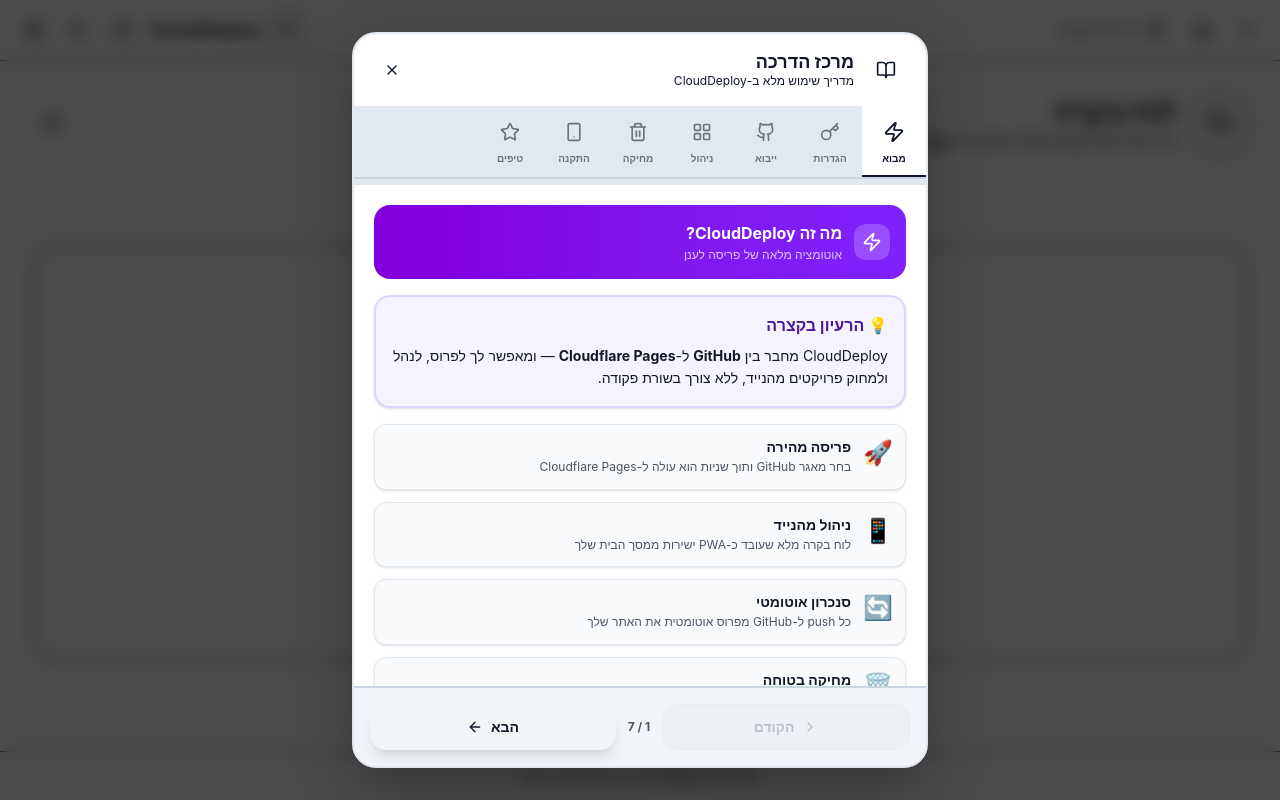
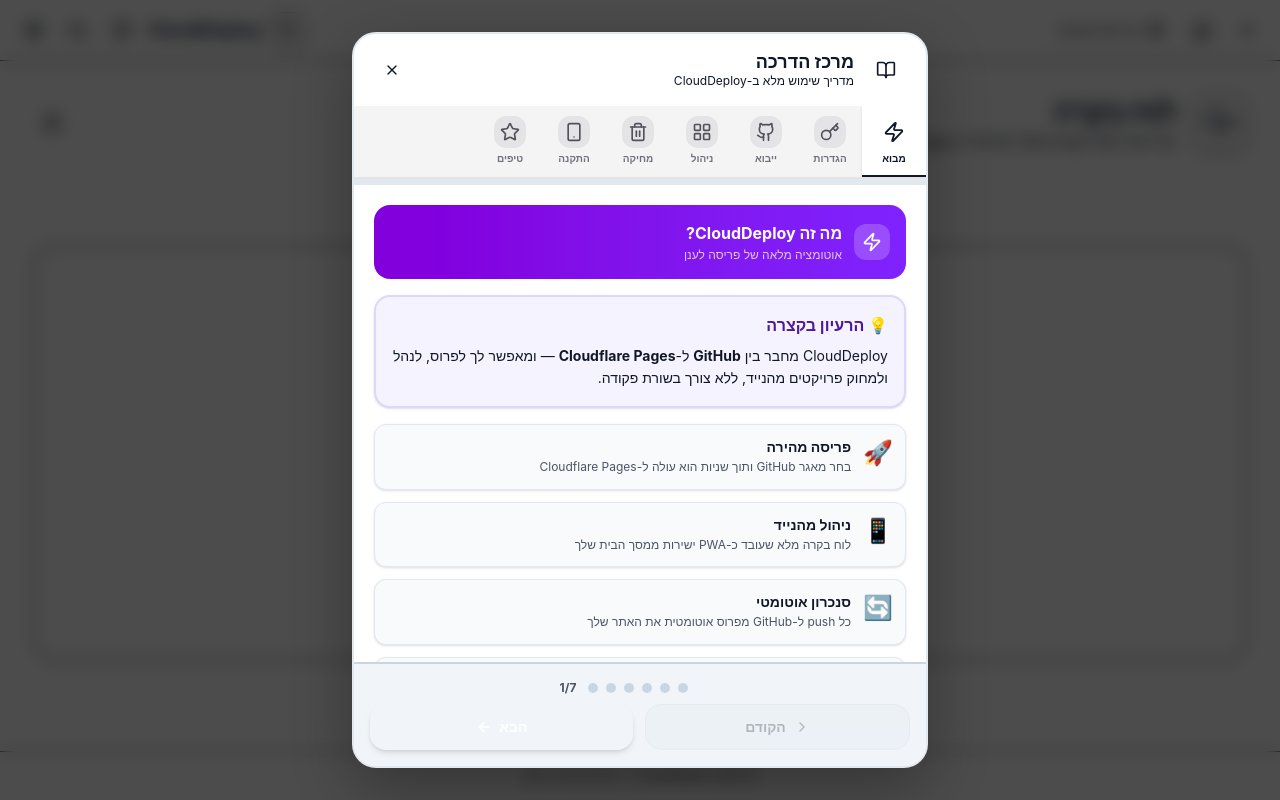
Before and after one commit to zelig53/clouddeploy, a React (Vite) app: page / in a window 1280 px wide. Both pictures are taken after a click on the button 122 px from the left and 30 px from the top of the page. Built offline with nearby package versions, Linux system fonts and the light colour scheme.

Commit message:
Update deploy-1774563732894: 7 מדריך

```diff
--- a/src/App.tsx
+++ b/src/App.tsx
@@ -728,7 +728,7 @@
           </div>
 
           {/* Step tabs — horizontal scroll */}
-          <div className="flex overflow-x-auto border-b-2 border-slate-300 dark:border-zinc-600 bg-slate-200 dark:bg-zinc-800 shrink-0 scrollbar-hide">
+          <div className="flex overflow-x-auto border-b-2 border-zinc-200 dark:border-zinc-600 bg-zinc-100 dark:bg-zinc-800 shrink-0 scrollbar-hide">
             {HELP_STEPS.map((step, i) => (
               <button
                 key={step.id}
@@ -736,13 +736,13 @@
                 className={cn(
                   "flex flex-col items-center gap-1 px-3 py-2.5 text-[10px] font-bold shrink-0 border-b-2 transition-all min-w-[64px]",
                   activeStep === i
-                    ? "border-primary text-primary bg-white dark:bg-zinc-900"
-                    : "border-transparent text-gray-500 dark:text-muted-foreground hover:bg-slate-200 dark:hover:bg-muted/60"
+                    ? "border-primary text-primary bg-white dark:bg-zinc-700 shadow-sm"
+                    : "border-transparent text-zinc-500 dark:text-zinc-400 hover:bg-zinc-100 dark:hover:bg-zinc-700/60"
                 )}
               >
                 <span className={cn(
                   "w-8 h-8 rounded-xl flex items-center justify-center transition-all",
-                  activeStep === i ? "bg-primary text-primary-foreground scale-110" : "bg-muted"
+                  activeStep === i ? "bg-primary text-primary-foreground scale-110" : "bg-zinc-200 dark:bg-zinc-600 text-zinc-600 dark:text-zinc-300"
                 )}>{step.icon}</span>
                 <span className="leading-tight text-center">{step.label}</span>
               </button>
@@ -783,32 +783,50 @@
           </div>
 
           {/* Footer navigation */}
-          <div className="flex gap-3 p-4 border-t-2 border-slate-300 dark:border-zinc-600 bg-slate-100 dark:bg-zinc-800 shrink-0">
+          <div className="flex flex-col gap-2 p-4 border-t-2 border-slate-300 dark:border-zinc-600 bg-slate-100 dark:bg-zinc-800 shrink-0">
+            {/* Counter row */}
+            <div className="flex items-center justify-center gap-2">
+              {HELP_STEPS.map((_, i) => (
+                <button
+                  key={i}
+                  onClick={() => setActiveStep(i)}
+                  className={cn(
+                    "transition-all rounded-full",
+                    i === activeStep
+                      ? "w-6 h-2.5 bg-primary"
+                      : "w-2.5 h-2.5 bg-slate-300 dark:bg-zinc-600 hover:bg-slate-400 dark:hover:bg-zinc-500"
+                  )}
+                />
+              ))}
+              <span className="text-xs font-bold text-gray-600 dark:text-gray-400 mr-1">
+                {activeStep + 1}/{HELP_STEPS.length}
+              </span>
+            </div>
+            {/* Buttons row */}
+            <div className="flex gap-3">
               <button
                 onClick={() => setActiveStep(p => Math.max(0, p - 1))}
                 disabled={activeStep === 0}
-              className="flex-1 py-3 rounded-2xl bg-slate-200 dark:bg-zinc-700 text-gray-800 dark:text-gray-200 font-bold text-sm hover:bg-slate-300 dark:hover:bg-zinc-600 transition-colors disabled:opacity-25 flex items-center justify-center gap-2 border border-slate-300 dark:border-zinc-600"
+                className="flex-1 py-3 rounded-2xl bg-slate-200 dark:bg-zinc-700 text-gray-800 dark:text-gray-200 font-bold text-sm hover:bg-slate-300 dark:hover:bg-zinc-600 transition-colors disabled:opacity-30 flex items-center justify-center gap-2 border border-slate-300 dark:border-zinc-600"
               >
                 <ChevronRight className="w-4 h-4" /><span>הקודם</span>
               </button>
-            <span className="flex items-center text-xs text-gray-600 dark:text-gray-400 font-bold shrink-0">
-              {activeStep + 1} / {HELP_STEPS.length}
-            </span>
               {activeStep < HELP_STEPS.length - 1 ? (
                 <button
                   onClick={() => setActiveStep(p => Math.min(HELP_STEPS.length - 1, p + 1))}
-                className="flex-1 py-3 rounded-2xl bg-primary text-primary-foreground font-bold text-sm hover:opacity-90 transition-all shadow-lg shadow-primary/20 flex items-center justify-center gap-2"
+                  className="flex-1 py-3 rounded-2xl bg-primary text-white font-bold text-sm hover:opacity-90 transition-all shadow-md flex items-center justify-center gap-2"
                 >
                   <span>הבא</span><ArrowLeft className="w-4 h-4" />
                 </button>
               ) : (
                 <button
                   onClick={onClose}
-                className="flex-1 py-3 rounded-2xl bg-green-600 text-white font-bold text-sm hover:bg-green-700 transition-all flex items-center justify-center gap-2"
+                  className="flex-1 py-3 rounded-2xl bg-green-600 text-white font-bold text-sm hover:bg-green-700 transition-all flex items-center justify-center gap-2 shadow-md"
                 >
                   <Check className="w-4 h-4" /><span>הבנתי!</span>
                 </button>
               )}
+            </div>
           </div>
         </div>
       </motion.div>
@@ -1300,10 +1318,10 @@
                 <div className="p-2.5 bg-white/20 rounded-xl"><BookOpen className="w-5 h-5" /></div>
                 <div><h3 className="text-lg font-bold">מדריך שלב-אחרי-שלב</h3><p className="text-primary-foreground/80 text-sm">מיועד לכולם</p></div>
               </div>
-              <div className="grid grid-cols-4 border-b border-border bg-muted/20">
+              <div className="grid grid-cols-4 border-b border-zinc-200 dark:border-zinc-600 bg-zinc-100 dark:bg-zinc-800">
                 {(Object.keys(guideData) as Array<keyof typeof guideData>).map(tab => (
-                  <button key={tab} onClick={() => setGuideTab(tab)} className={cn("flex flex-col items-center gap-1.5 py-3 px-1 text-xs font-bold transition-all border-b-2", guideTab === tab ? "border-primary text-primary bg-background" : "border-transparent text-muted-foreground hover:bg-muted/50")}>
-                    <span className={cn("w-8 h-8 rounded-lg flex items-center justify-center", guideTab === tab ? "bg-primary text-primary-foreground" : "bg-muted")}>{guideData[tab].icon}</span>
+                  <button key={tab} onClick={() => setGuideTab(tab)} className={cn("flex flex-col items-center gap-1.5 py-3 px-1 text-xs font-bold transition-all border-b-2", guideTab === tab ? "border-primary text-primary bg-white dark:bg-zinc-700 shadow-sm" : "border-transparent text-zinc-500 dark:text-zinc-400 hover:bg-zinc-100 dark:hover:bg-zinc-700/60")}>
+                    <span className={cn("w-8 h-8 rounded-lg flex items-center justify-center", guideTab === tab ? "bg-primary text-white" : "bg-zinc-200 dark:bg-zinc-600 text-zinc-600 dark:text-zinc-300")}>{guideData[tab].icon}</span>
                     <span className="hidden sm:block text-[10px]">{guideData[tab].label}</span>
                   </button>
                 ))}
--- a/src/index.css
+++ b/src/index.css
@@ -109,6 +109,27 @@
 .scrollbar-hide::-webkit-scrollbar { display: none; }
 .scrollbar-hide { -ms-overflow-style: none; scrollbar-width: none; }
 
+/* ── Guide / Help tab active state ──────────────────────── */
+/* Ensure active tab always reads against any background     */
+.guide-tab-active {
+  background-color: #ffffff;
+  color: #2563eb;
+  box-shadow: 0 2px 8px rgba(0,0,0,0.12);
+  position: relative;
+  z-index: 1;
+}
+.dark .guide-tab-active {
+  background-color: #3f3f46; /* zinc-700 */
+  color: #93c5fd;
+  box-shadow: 0 2px 8px rgba(0,0,0,0.4);
+}
+.guide-tab-inactive {
+  color: #71717a; /* zinc-500 */
+}
+.dark .guide-tab-inactive {
+  color: #a1a1aa; /* zinc-400 */
+}
+
 /* ── Root overflow guard ────────────────────────────────── */
 html, body, #root {
   max-width: 100vw;
```
Lines whose indentation alone changed are shown as unchanged.
